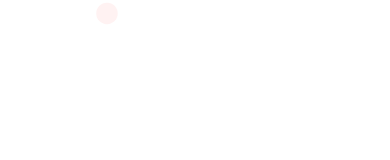
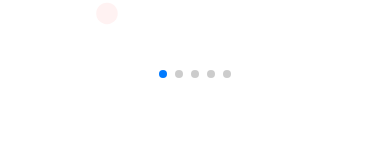
Before and after one commit to qhj1019-hyejin/myPortfolio, a React (Create React App) app: page /project in a window 390 px wide. Shown: the part 625-785 px from the top of the page. Built offline with nearby package versions, Linux system fonts and the light colour scheme.

Commit message:
project 슬라이드 수정

```diff
--- a/src/components/modal/modal.module.css
+++ b/src/components/modal/modal.module.css
@@ -62,6 +62,9 @@
         width: 85%;
         height: auto;
     }
+    .close {
+        height: 1.5rem;
+    }
     .contenWrap .rightInner h3 {
         font-size: 2rem;
     }
--- a/src/components/project/project.js
+++ b/src/components/project/project.js
@@ -39,14 +39,12 @@
                 <h3>slide</h3>
             </div>
             <Swiper
-                spaceBetween={50}
-                slidesPerView={3}
+            slidesPerView={"auto"}
+                spaceBetween={30}
                 pagination={{
-                    type: "progressbar",
-                    clickable: true,
+                  clickable: true,
                 }}
-                navigation={false}
-                // modules={[Pagination, Navigation]}
+                modules={[Pagination]}
                 className={style.swiper}
             >
                 {portfolioLi.map((item, idx) => (
```
